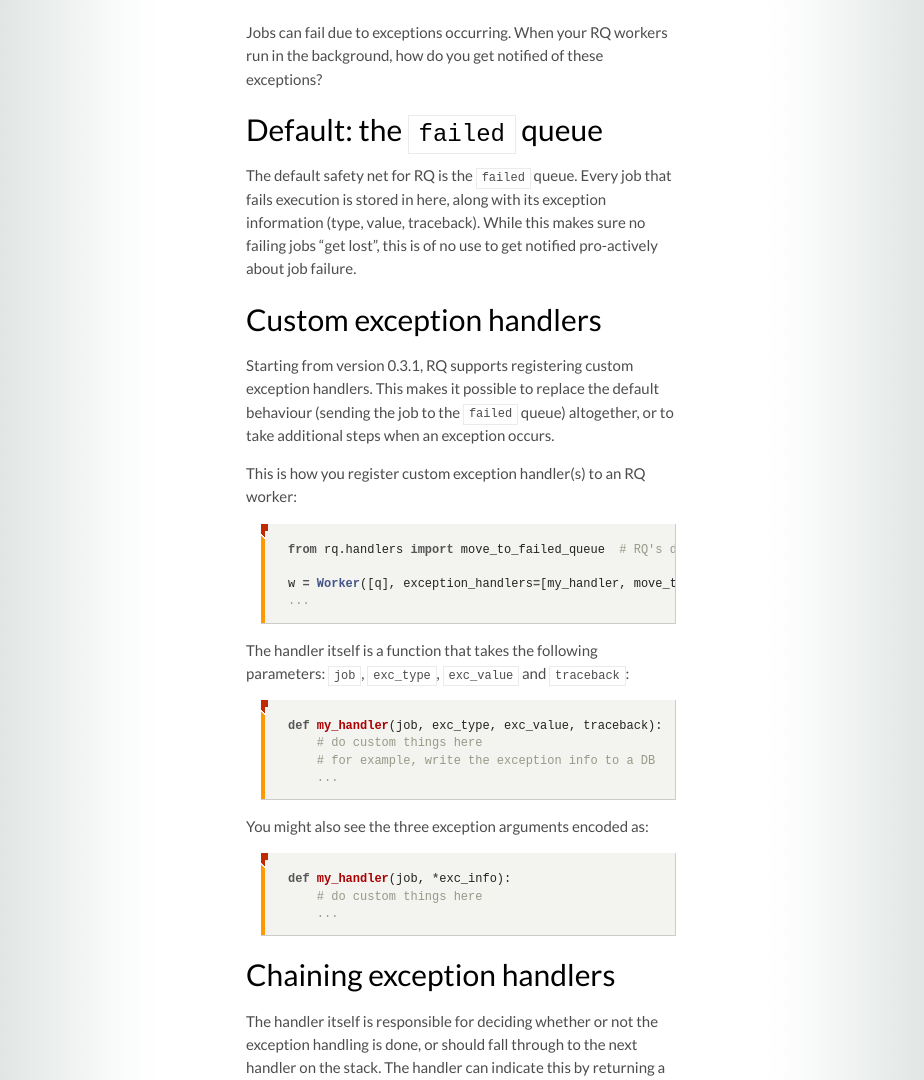
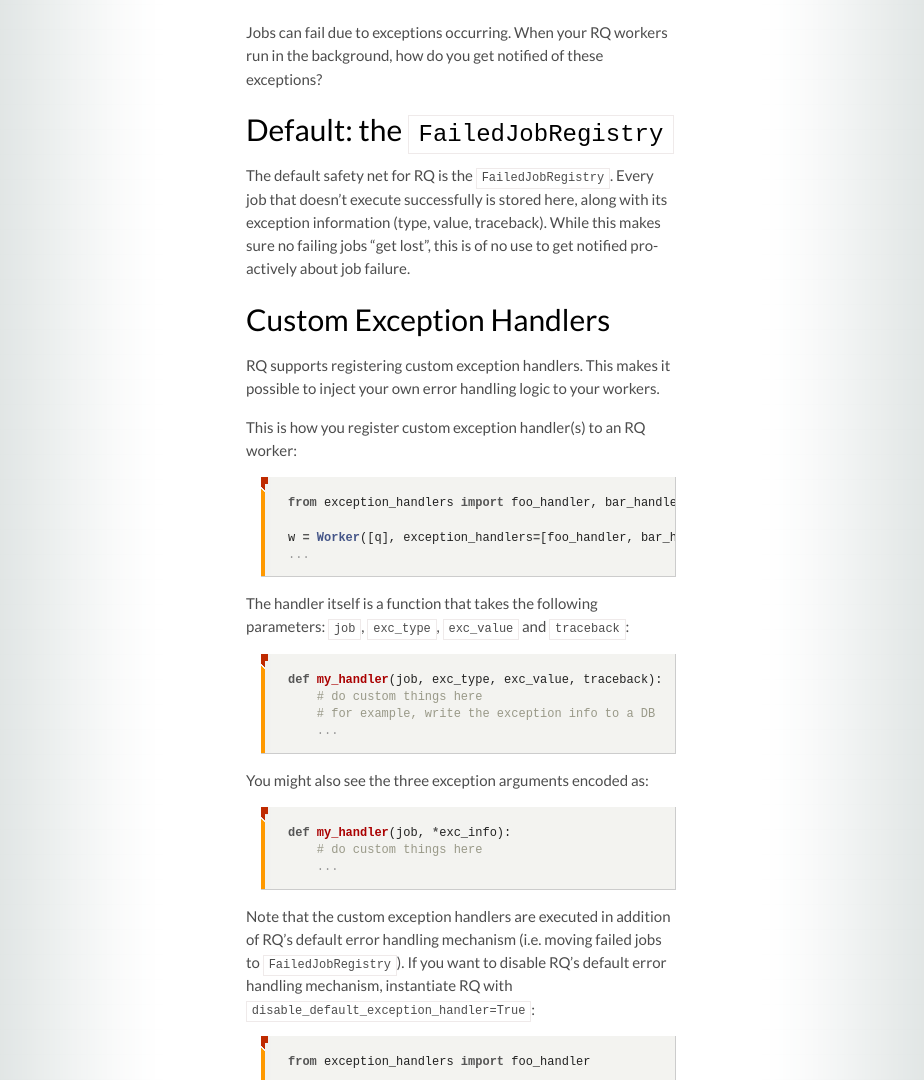
Before and after one commit to rq/rq, a Jekyll site: the page built from docs/docs/exceptions.md, in a window 1280 px wide and 1400 px high. Shown: the part 320-1400 px from the top of the window, without its empty margins (179-1103 px from the left). Built offline with Jekyll 4.4.1, drawn with Linux system fonts in a browser that asks for light colours; some web fonts are replaced; some of the changed text lies outside the part shown.

Commit message:
Document the new `FailedJobRegistry` and changes in custom exception handler behavior.

```diff
--- a/docs/docs/exceptions.md
+++ b/docs/docs/exceptions.md
@@ -6,27 +6,25 @@ layout: docs
 Jobs can fail due to exceptions occurring.  When your RQ workers run in the
 background, how do you get notified of these exceptions?
 
-## Default: the `failed` queue
+## Default: the `FailedJobRegistry`
 
-The default safety net for RQ is the `failed` queue. Every job that fails
-execution is stored in here, along with its exception information (type,
+The default safety net for RQ is the `FailedJobRegistry`. Every job that doesn't
+execute successfully is stored here, along with its exception information (type,
 value, traceback). While this makes sure no failing jobs "get lost", this is
 of no use to get notified pro-actively about job failure.
 
 
-## Custom exception handlers
+## Custom Exception Handlers
 
-Starting from version 0.3.1, RQ supports registering custom exception
-handlers. This makes it possible to replace the default behaviour (sending
-the job to the `failed` queue) altogether, or to take additional steps when an
-exception occurs.
+RQ supports registering custom exception handlers. This makes it possible to
+inject your own error handling logic to your workers.
 
 This is how you register custom exception handler(s) to an RQ worker:
 
 {% highlight python %}
-from rq.handlers import move_to_failed_queue  # RQ's default exception handler
+from exception_handlers import foo_handler, bar_handler
 
-w = Worker([q], exception_handlers=[my_handler, move_to_failed_queue])
+w = Worker([q], exception_handlers=[foo_handler, bar_handler])
 ...
 {% endhighlight %}
 
@@ -48,12 +46,24 @@ def my_handler(job, *exc_info):
     ...
 {% endhighlight %}
 
+Note that the custom exception handlers are executed in addition of RQ's default
+error handling mechanism (i.e. moving failed jobs to `FailedJobRegistry`). If
+you want to disable RQ's default error handling mechanism, instantiate RQ with
+`disable_default_exception_handler=True`:
 
-## Chaining exception handlers
+{% highlight python %}
+from exception_handlers import foo_handler
+
+w = Worker([q], exception_handlers=[foo_handler],
+           disable_default_exception_handler=True)
+{% endhighlight %}
+
+
+## Chaining Exception Handlers
 
 The handler itself is responsible for deciding whether or not the exception
 handling is done, or should fall through to the next handler on the stack.
-The handler can indicate this by returning a boolean.  `False` means stop
+The handler can indicate this by returning a boolean. `False` means stop
 processing exceptions, `True` means continue and fall through to the next
 exception handler on the stack.
 
@@ -61,7 +71,7 @@ It's important to know for implementors that, by default, when the handler
 doesn't have an explicit return value (thus `None`), this will be interpreted
 as `True` (i.e.  continue with the next handler).
 
-To replace the default behaviour (i.e. moving the job to the `failed` queue),
+To prevent the next exception handler in the handler chain from executing,
 use a custom exception handler that doesn't fall through, for example:
 
 {% highlight python %}
--- a/rq/registry.py
+++ b/rq/registry.py
@@ -195,7 +195,6 @@ class FailedJobRegistry(BaseRegistry):
         if not result:
             raise InvalidJobOperation
 
-        job.set_status(JobStatus.QUEUED)
         queue = Queue(job.origin, connection=self.connection,
                       job_class=self.job_class)
 
```
Also changed, not shown: docs/docs/workers.md (+1 -1 lines).
